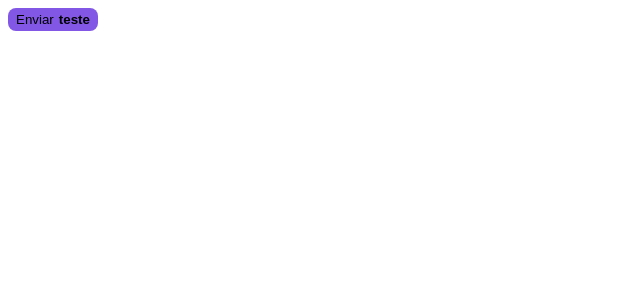
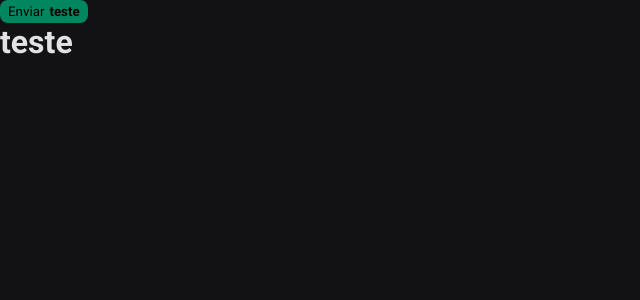
Before and after one commit to joaoh4547/projeto-react-05, a Next.js app: page / in a window 1280 px wide. Shown: the top 300 px of the page, without its empty margins (0-640 px from the left). Built offline with nearby package versions, Linux system fonts and the light colour scheme.

Commit message:
Capitulo 2 Parte 2

```diff
--- a/src/pages/_app.tsx
+++ b/src/pages/_app.tsx
@@ -1,5 +1,8 @@
-function MyApp({ Component, pageProps }) {
-    return <Component {...pageProps} />;
+import { AppProps } from "next/app";
+import { globalStyles } from "../styles/global";
+
+globalStyles();
+export default function App({ Component, pageProps }: AppProps) {
+
+    return  <Component {...pageProps} />;
 }
-
-export default MyApp;
--- a/src/pages/index.tsx
+++ b/src/pages/index.tsx
@@ -2,7 +2,7 @@ import { styled } from "../styles";
 
 const Button = styled("button",{
     display: "flex",
-    backgroundColor: "$color",
+    backgroundColor: "$green500",
     borderRadius: 8,
     border: 0,
     padding: "4px 8px",
@@ -19,11 +19,12 @@ const Button = styled("button",{
 
 export default function Home() {
     return (
-
-        <Button>
+        <>
+            <Button>
             Enviar
-            <span>teste</span>
-        </Button>
-
+                <span>teste</span>
+            </Button>
+            <h1>teste</h1>
+        </>
     );
 }
--- /dev/null
+++ b/src/styles/global.ts
@@ -0,0 +1,21 @@
+import { globalCss } from ".";
+
+export const globalStyles = globalCss({
+    "*":{
+        margin: 0,
+        padding: 0,
+        boxSizing: "border-box"
+    },
+
+    body:{
+        "-webkit-font-smoothing":"antialiased",
+        backgroundColor: "$gray900",
+        color: "$gray100"
+    },
+    "body, input, textarea, button":{
+        fontFamily: "Roboto",
+        fontWeight: 400
+    }
+
+
+});
--- a/src/styles/index.ts
+++ b/src/styles/index.ts
@@ -3,7 +3,14 @@ import { createStitches } from "@stitches/react";
 export const {config,styled,globalCss, keyframes, theme,createTheme, css, getCssText } = createStitches({
     theme: {
         colors:{
-            color: "#8257e6"
+            white: "#fff",
+            gray900: "#121214",
+            gray800: "#202024",
+            gray300: "#c4c4cc",
+            gray100: "#e1e1e6",
+
+            green500: "#00875f",
+            blue300: "#00b37e",
         }
     }
 });
```
